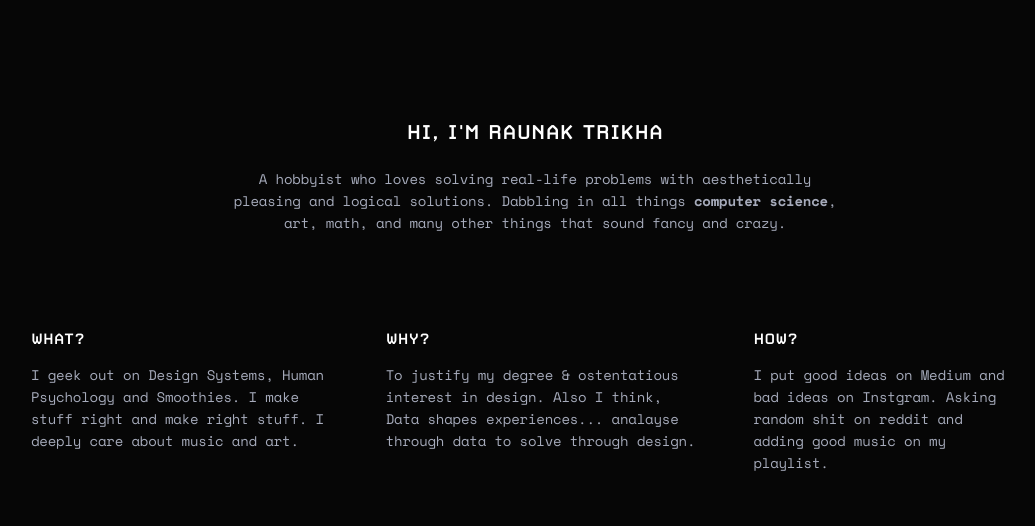
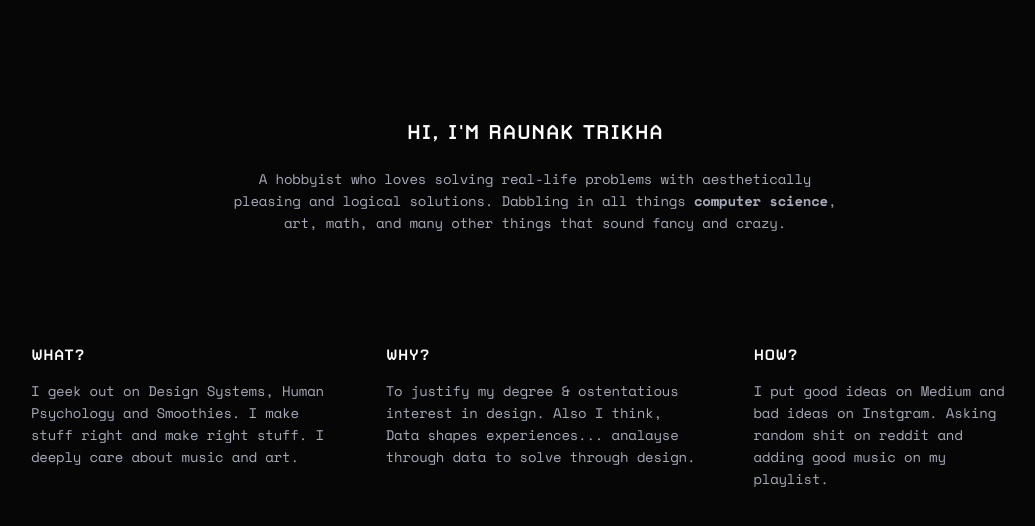
Before and after one commit to rtrikha/twodots, a plain HTML site: page index.html in a window 1280 px wide. Shown: the top 526 px of the page, without its empty margins (105-1140 px from the left). Drawn offline with Linux system fonts and the light colour scheme.

Commit message:
adding the spacing

```diff
--- a/style.css
+++ b/style.css
@@ -79,7 +79,7 @@ body {
         justify-content: space-between;
         margin: auto;
         text-align: left;
-        padding-top: 80px;
+        padding-top: 96px;
 }
 
 .body-wrapper > div {
```
